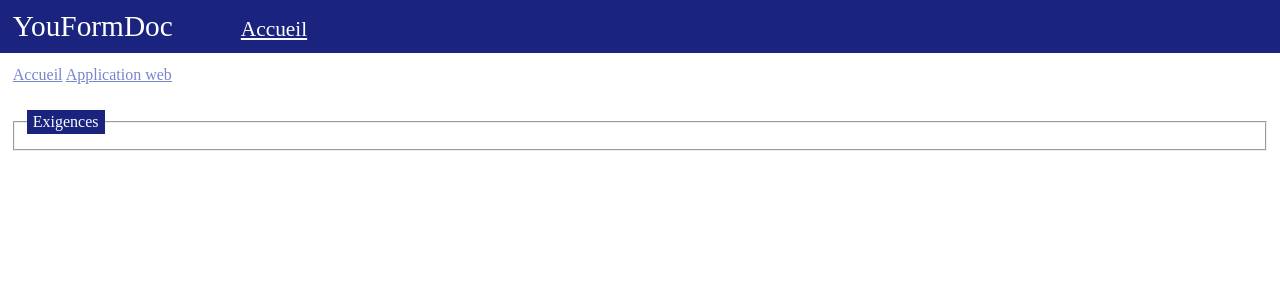
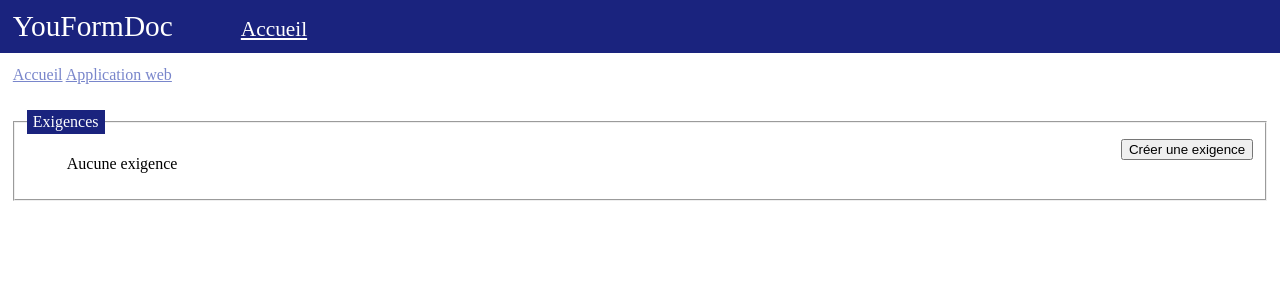
Before and after one commit to victor-dva/you-form-doc, a SvelteKit app: page /applicationweb/1/exigence in a window 1280 px wide. Shown: the top 300 px of the page. Built offline with nearby package versions, Linux system fonts and the light colour scheme.

Commit message:
Technical story_6.0.0 ✔️
Create fieldset for requirement items + create button to add a new requirement

```diff
--- a/src/routes/applicationweb/[project]/exigence/+page.svelte
+++ b/src/routes/applicationweb/[project]/exigence/+page.svelte
@@ -1,5 +1,10 @@
 <fieldset>
     <legend>Exigences</legend>
+    <button id="createRequirement">Créer une exigence</button>
+    <!-- Display projects -->
+    <ul>
+        <p>Aucune exigence</p>
+    </ul>
 </fieldset>
 
 <style>
@@ -15,4 +20,8 @@
         color: #fff;
         padding: 3px 6px;
     }
+    /** #createRequirement style */
+    #createRequirement {
+        float: right;
+    }
 </style>
```
Also changed, not shown: 1 other file (tests, documents, lock files or other folders).
